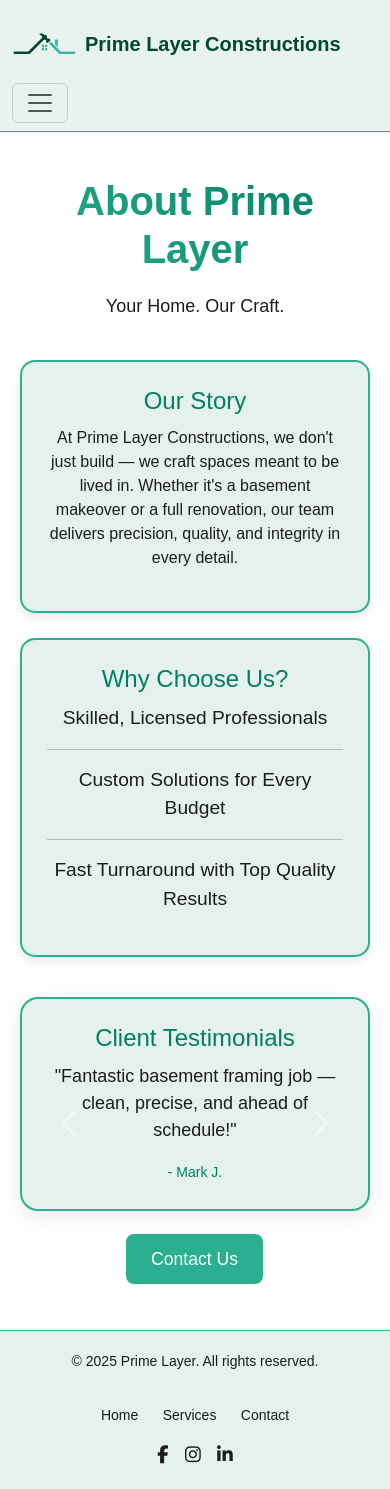
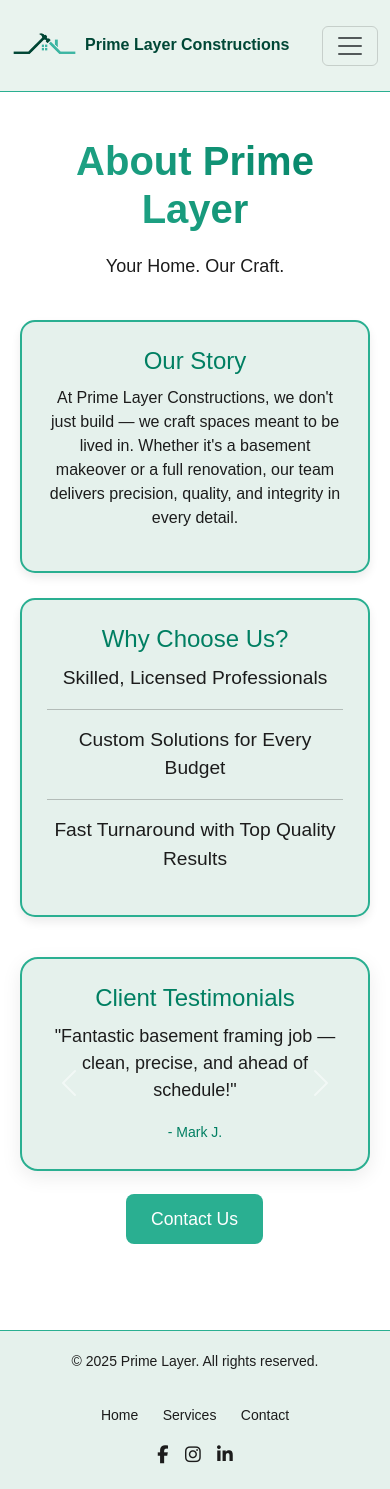
Before and after one commit to primelayer-constructions/prime-layer-website, a Flask app: page /about in a window 390 px wide. Run offline with Flask 3, Linux system fonts and the light colour scheme.

Commit message:
Adjusted hero title and navbar brand font sizes with clamp(), added margin to primary button

```diff
--- a/static/style.css
+++ b/static/style.css
@@ -46,8 +46,9 @@ main {
 .navbar-brand {
   font-weight: bold;
   color: var(--dark-green);
+   font-size: clamp(14px, 4vw, 22px);
 }
-
+font-size: medium;
 .nav-link {
   color: var(--charcoal);
   margin-left: 20px;
@@ -68,10 +69,10 @@ main {
 ================================= */
 
 .hero-title {
-  font-size: 3.5rem;
   color: var(--dark-green);
   font-weight: bold;
   margin-bottom: 20px;
+  font-size: clamp(26px, 6vw, 48px);
 }
 
 @media (max-width: 768px) {
@@ -82,10 +83,17 @@ main {
 
 @media (max-width: 480px) {
   .hero-title {
-    font-size: 1.8rem;
+    font-size: 32px;
   }
 }
-
+  @media (max-width: 430px) {
+ .navbar-brand {
+font-size: medium;
+}
+  .hero-title {
+   font-size: 28px;
+  }
+}
 
 .page-heading {
   background: linear-gradient(45deg, var(--soft-teal), var(--medium-teal));
@@ -478,7 +486,7 @@ main {
   transition: all 0.3s ease;
   text-decoration: none;
   display: inline-block;
-  margin-top: 40px;
+  margin: 40px;
 }
 
 .btn-primary:hover {
```
